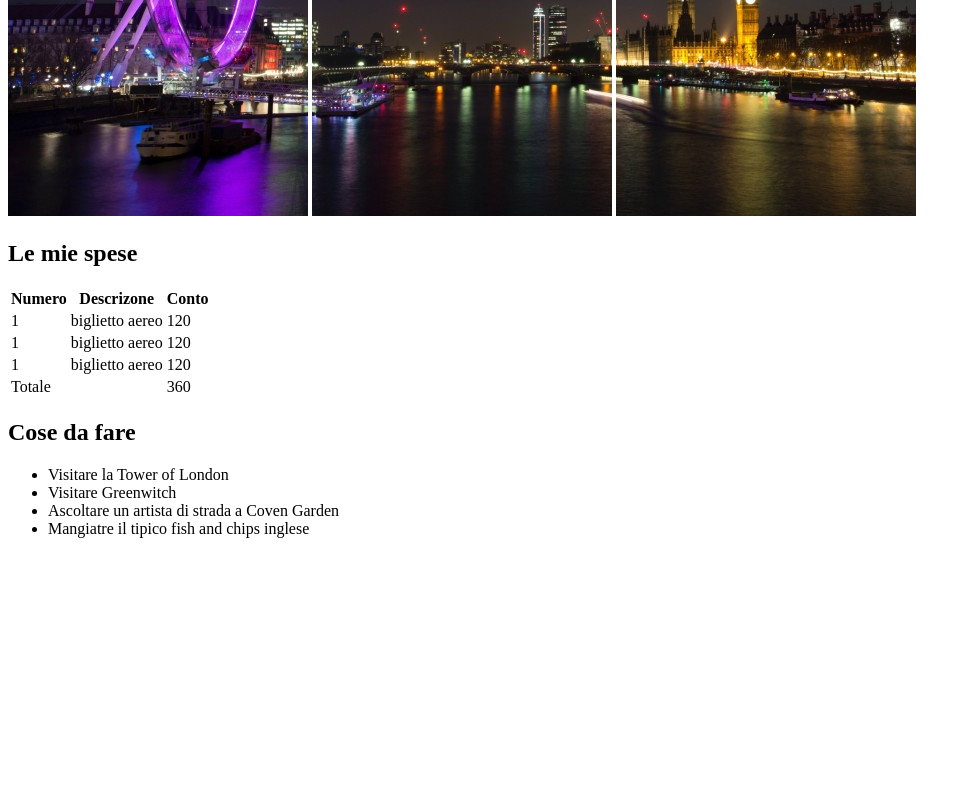
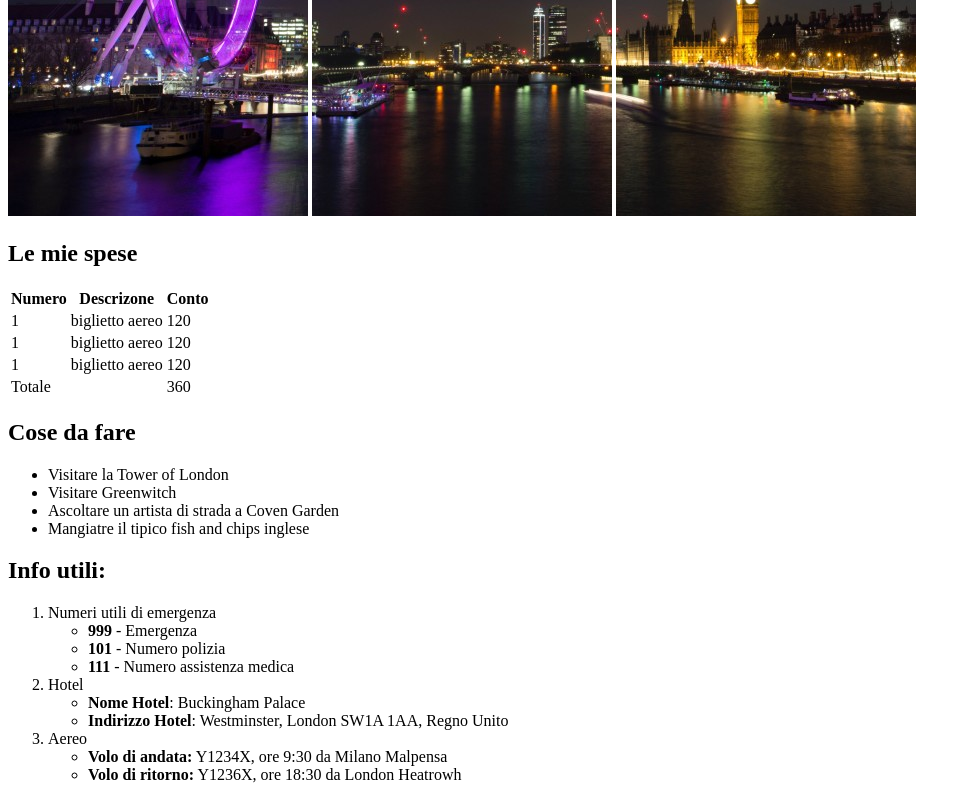
Before and after one commit to FedericoRosso97/html-london-trip, a plain HTML site: page index.html in a window 1280 px wide. Shown: the part 464-1264 px from the top of the page, without its empty margins (0-971 px from the left). Before the commit the page ends 1018 px from the top, so only its background shows below. Drawn offline with Linux system fonts and the light colour scheme.

Commit message:
creo le liste con le info utili

```diff
--- a/index.html
+++ b/index.html
@@ -57,6 +57,43 @@
                 <li>Mangiatre il tipico fish and chips inglese</li>
             </ul>
         </section>
+        <section>
+            <h2>Info utili:</h2>
+            <ol>
+                <li>Numeri utili di emergenza</li>
+                  <ul>
+                    <li>
+                     <strong>999</strong> - Emergenza
+                    </li>
+                    <li>
+                     <strong>101</strong> - Numero polizia
+                    </li>
+                    <li>
+                     <strong>111</strong> - Numero assistenza medica
+                    </li>
+                  </ul>
+
+                <li>Hotel</li>
+                  <ul>
+                       <li>
+                        <strong>Nome Hotel</strong>: Buckingham Palace
+                       </li>
+                       <li>
+                        <strong>Indirizzo Hotel</strong>: Westminster, London SW1A 1AA, Regno Unito
+                       </li>
+                  </ul>
+
+                <li>Aereo</li>
+                  <ul>
+                    <li>
+                     <strong>Volo di andata:</strong> Y1234X, ore 9:30 da Milano Malpensa
+                    </li>
+                    <li>
+                     <strong>Volo di ritorno:</strong> Y1236X, ore 18:30 da London Heatrowh
+
+                  </ul>
+            </ol>
+        </section>
     </main>
     <footer>
 
```
